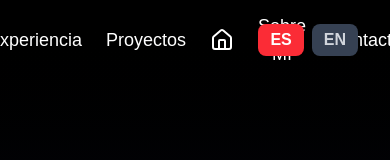
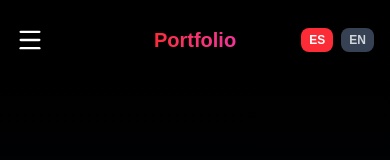
Before and after one commit to MarcRoviraP/portfoliov3, a Next.js app: page / in a window 390 px wide. Shown: the top 160 px of the page. Built offline with nearby package versions, Linux system fonts and the light colour scheme.

Commit message:
feat: Enhance Topbar with mobile menu and navigation buttons

```diff
--- a/src/app/topbar.tsx
+++ b/src/app/topbar.tsx
@@ -2,7 +2,8 @@
 
 import { motion } from 'framer-motion';
 import { useLanguage } from './LanguageContext';
-import { House } from 'lucide-react';
+import { House, Menu, X } from 'lucide-react';
+import { useState } from 'react';
 
 interface TopbarProps {
   onButtonClick: (id: string) => void;
@@ -10,19 +11,26 @@ interface TopbarProps {
 
 export default function Topbar({ onButtonClick }: TopbarProps) {
     const { language, setLanguage, t } = useLanguage();
+    const [mobileMenuOpen, setMobileMenuOpen] = useState(false);
+
+    const handleNavClick = (id: string) => {
+        onButtonClick(id);
+        setMobileMenuOpen(false);
+    };
 
     return (
+        <>
             <motion.div
                 initial={{ y: -80, opacity: 0 }}
                 animate={{ y: 0, opacity: 1 }}
                 transition={{ duration: 0.6, ease: 'easeOut' }}
-            className="w-full h-20 bg-transparent text-white flex items-center justify-center px-8 relative"
+                className="w-full h-20 bg-transparent text-white flex items-center justify-center px-4 md:px-8 relative"
             >
-            {/* Botones de navegación - centrados */}
-            <div className="flex space-x-6">
+                {/* Botones de navegación - Desktop */}
+                <div className="hidden lg:flex space-x-4 xl:space-x-6">
                     <motion.button
                         id="experiencia"
-                    className='text-lg'
+                        className='text-sm xl:text-lg px-3 py-2'
                         whileHover={{ scale: 1.1, boxShadow: "0px 0px 8px rgba(219, 82, 82, 1)" ,backgroundColor: "rgba(219, 82, 82, 1)",padding: "12px 24px", borderRadius: "8px"}}
                         whileTap={{ scale: 0.95 }}
                         onClick={() => onButtonClick('experiencia')}
@@ -31,7 +39,7 @@ export default function Topbar({ onButtonClick }: TopbarProps) {
                     </motion.button>
                     <motion.button
                         id="proyectos"
-                    className='text-lg'
+                        className='text-sm xl:text-lg px-3 py-2'
                         whileHover={{ scale: 1.1, boxShadow: "0px 0px 8px rgba(219, 82, 82, 1)" ,backgroundColor: "rgba(219, 82, 82, 1)",padding: "12px 24px", borderRadius: "8px"}}
                         whileTap={{ scale: 0.95 }}
                         onClick={() => onButtonClick('proyectos')}
@@ -41,7 +49,7 @@ export default function Topbar({ onButtonClick }: TopbarProps) {
 
                     <motion.button
                         id="presentacion"
-                    className='text-lg'
+                        className='text-sm xl:text-lg px-3 py-2'
                         whileHover={{ scale: 1.1, boxShadow: "0px 0px 8px rgba(219, 82, 82, 1)" ,backgroundColor: "rgba(219, 82, 82, 1)",padding: "12px 24px", borderRadius: "8px"}}
                         whileTap={{ scale: 0.95 }}
                         onClick={() => onButtonClick('presentacion')}
@@ -50,7 +58,7 @@ export default function Topbar({ onButtonClick }: TopbarProps) {
                     </motion.button>
                     <motion.button
                         id="sobre-mi"
-                    className='text-lg'
+                        className='text-sm xl:text-lg px-3 py-2'
                         whileHover={{ scale: 1.1, boxShadow: "0px 0px 8px rgba(219, 82, 82, 1)" ,backgroundColor: "rgba(219, 82, 82, 1)",padding: "12px 24px", borderRadius: "8px"}}
                         whileTap={{ scale: 0.95 }}
                         onClick={() => onButtonClick('sobre-mi')}
@@ -59,7 +67,7 @@ export default function Topbar({ onButtonClick }: TopbarProps) {
                     </motion.button>
                     <motion.button
                         id="contacto"
-                    className='text-lg'
+                        className='text-sm xl:text-lg px-3 py-2'
                         whileHover={{ scale: 1.1, boxShadow: "0px 0px 8px rgba(219, 82, 82, 1)" ,backgroundColor: "rgba(219, 82, 82, 1)",padding: "12px 24px", borderRadius: "8px"}}
                         whileTap={{ scale: 0.95 }}
                         onClick={() => onButtonClick('contacto')}
@@ -68,11 +76,24 @@ export default function Topbar({ onButtonClick }: TopbarProps) {
                     </motion.button>
                 </div>
 
+                {/* Botón hamburguesa - Mobile */}
+                <button
+                    className="lg:hidden absolute left-4 text-white"
+                    onClick={() => setMobileMenuOpen(!mobileMenuOpen)}
+                >
+                    {mobileMenuOpen ? <X size={28} /> : <Menu size={28} />}
+                </button>
+
+                {/* Logo/Título - Mobile (centrado) */}
+                <div className="lg:hidden text-xl font-bold bg-gradient-to-r from-red-500 to-pink-500 bg-clip-text text-transparent">
+                    Portfolio
+                </div>
+
                 {/* Selector de idioma - posición absoluta a la derecha */}
-            <div className="flex gap-2 absolute right-8">
+                <div className="flex gap-2 absolute right-4 md:right-8">
                     <motion.button
                         onClick={() => setLanguage('es')}
-                    className={`px-3 py-1 rounded-lg font-semibold transition-all ${
+                        className={`px-2 py-1 md:px-3 md:py-1 rounded-lg text-xs md:text-sm font-semibold transition-all ${
                             language === 'es'
                                 ? 'bg-red-500 text-white'
                                 : 'bg-gray-700 text-gray-300 hover:bg-gray-600'
@@ -84,7 +105,7 @@ export default function Topbar({ onButtonClick }: TopbarProps) {
                     </motion.button>
                     <motion.button
                         onClick={() => setLanguage('en')}
-                    className={`px-3 py-1 rounded-lg font-semibold transition-all ${
+                        className={`px-2 py-1 md:px-3 md:py-1 rounded-lg text-xs md:text-sm font-semibold transition-all ${
                             language === 'en'
                                 ? 'bg-red-500 text-white'
                                 : 'bg-gray-700 text-gray-300 hover:bg-gray-600'
@@ -96,5 +117,55 @@ export default function Topbar({ onButtonClick }: TopbarProps) {
                     </motion.button>
                 </div>
             </motion.div>
+
+            {/* Menú móvil */}
+            <motion.div
+                initial={{ height: 0, opacity: 0 }}
+                animate={{
+                    height: mobileMenuOpen ? 'auto' : 0,
+                    opacity: mobileMenuOpen ? 1 : 0
+                }}
+                transition={{ duration: 0.3 }}
+                className="lg:hidden overflow-hidden bg-gray-900/95 backdrop-blur-lg"
+            >
+                <div className="flex flex-col space-y-2 p-4">
+                    <motion.button
+                        className='text-left py-3 px-4 rounded-lg hover:bg-red-500/20 transition-colors'
+                        onClick={() => handleNavClick('presentacion')}
+                        whileTap={{ scale: 0.95 }}
+                    >
+                        <House className="inline mr-2" size={20} /> Inicio
+                    </motion.button>
+                    <motion.button
+                        className='text-left py-3 px-4 rounded-lg hover:bg-red-500/20 transition-colors'
+                        onClick={() => handleNavClick('experiencia')}
+                        whileTap={{ scale: 0.95 }}
+                    >
+                        {t('nav.experience')}
+                    </motion.button>
+                    <motion.button
+                        className='text-left py-3 px-4 rounded-lg hover:bg-red-500/20 transition-colors'
+                        onClick={() => handleNavClick('proyectos')}
+                        whileTap={{ scale: 0.95 }}
+                    >
+                        {t('nav.projects')}
+                    </motion.button>
+                    <motion.button
+                        className='text-left py-3 px-4 rounded-lg hover:bg-red-500/20 transition-colors'
+                        onClick={() => handleNavClick('sobre-mi')}
+                        whileTap={{ scale: 0.95 }}
+                    >
+                        {t('nav.about')}
+                    </motion.button>
+                    <motion.button
+                        className='text-left py-3 px-4 rounded-lg hover:bg-red-500/20 transition-colors'
+                        onClick={() => handleNavClick('contacto')}
+                        whileTap={{ scale: 0.95 }}
+                    >
+                        {t('nav.contact')}
+                    </motion.button>
+                </div>
+            </motion.div>
+        </>
     );
 }
```
Lines whose indentation alone changed are shown as unchanged.
